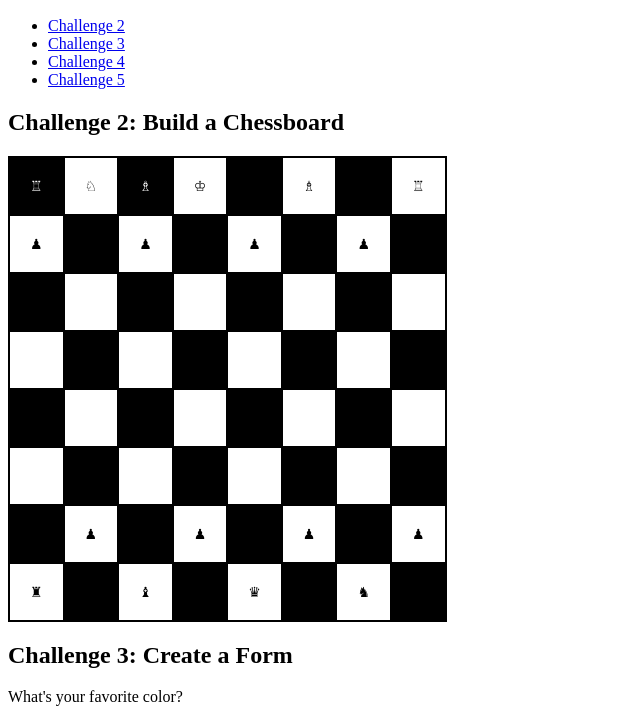
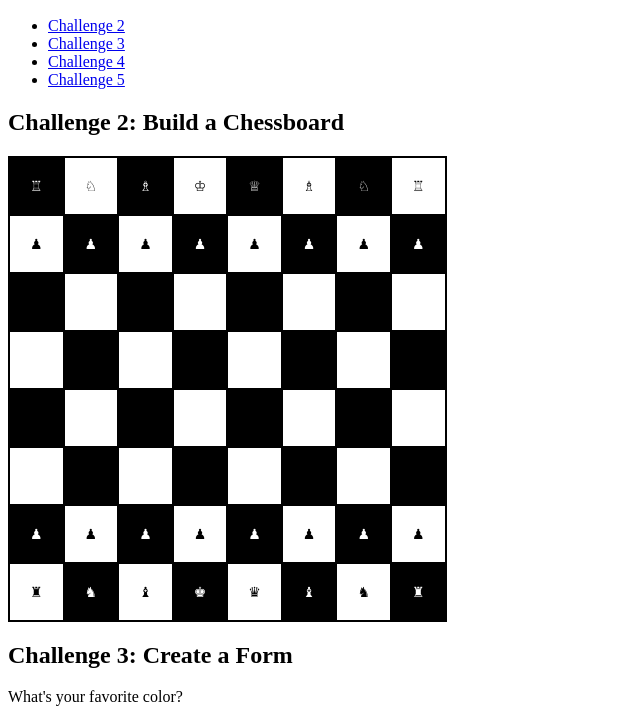
Before and after one commit to aidancjones/aidancjones.github.io, a plain HTML site: page assignment4.html in a window 1280 px wide. Shown: the part 95-803 px from the top of the page, without its empty margins (0-640 px from the left). Drawn offline with Linux system fonts and the light colour scheme.

Commit message:
Update assignment4.html

```diff
--- a/assignment4.html
+++ b/assignment4.html
@@ -84,11 +84,11 @@
       </th>
       <th class="tg-0lax">&#9812;
       </th>
-      <th class="tg-8m24"><a style="color:white"></a>&#9813;
+      <th class="tg-8m24"><a style="color:white">&#9813;</a>
       </th>
       <th class="tg-0lax">&#9815;
       </th>
-      <th class="tg-8m24"><a style="color:white"></a>&#9816;
+      <th class="tg-8m24"><a style="color:white">&#9816;</a>
       </th>
       <th class="tg-0lax">&#9814;
       </th>
@@ -97,19 +97,19 @@
     <tr>
       <td class="tg-0lax">&#9823;
       </td>
-      <td class="tg-8m24"><a style="color:white"></a>&#9823;
+      <td class="tg-8m24"><a style="color:white">&#9823;</a>
       </td>
       <td class="tg-0lax">&#9823;
       </td>
-      <td class="tg-8m24"><a style="color:white"></a>&#9823;
+      <td class="tg-8m24"><a style="color:white">&#9823;</a>
       </td>
       <td class="tg-0lax">&#9823;
       </td>
-      <td class="tg-8m24"><a style="color:white"></a>&#9823;
+      <td class="tg-8m24"><a style="color:white">&#9823;</a>
       </td>
       <td class="tg-0lax">&#9823;
       </td>
-      <td class="tg-8m24"><a style="color:white"></a>&#9823;
+      <td class="tg-8m24"><a style="color:white">&#9823;</a>
       </td>
     </tr>
     <tr>
@@ -153,21 +153,21 @@
       <td class="tg-8m24"></td>
     </tr>
     <tr>
-      <td class="tg-8m24"><a style="color:white"></a>&#9823;
+      <td class="tg-8m24"><a style="color:white">&#9823;</a>
       </td>
       <td class="tg-0lax">&#9823;
       </td>
-      <td class="tg-8m24"><a style="color:white"></a>&#9823;
+      <td class="tg-8m24"><a style="color:white">&#9823;</a>
       </td>
       <td class="tg-0lax">&#9823;
       </td>
       <td class="tg-8m24">
-        <a style="color:white"></a>&#9823;
+        <a style="color:white">&#9823;</a>
       </td>
       <td class="tg-0lax">&#9823;
       </td>
       <td class="tg-8m24">
-        <a style="color:white"></a>&#9823;
+        <a style="color:white">&#9823;</a>
       </td>
       <td class="tg-0lax">&#9823;
       </td>
@@ -176,22 +176,22 @@
       <td class="tg-0lax">&#9820;
       </td>
       <td class="tg-8m24">
-        <a style="color:white"></a>&#9822;
+        <a style="color:white">&#9822;</a>
       </td>
       <td class="tg-0lax">&#9821;
       </td>
       <td class="tg-8m24">
-        <a style="color:white"></a>&#9818;
+        <a style="color:white">&#9818;</a>
       </td>
       <td class="tg-0lax">&#9819;
       </td>
       <td class="tg-8m24">
-        <a style="color:white"></a>&#9821;
+        <a style="color:white">&#9821;</a>
       </td>
       <td class="tg-0lax">&#9822;
       </td>
       <td class="tg-8m24">
-        <a style="color:white"></a>&#9820;
+        <a style="color:white">&#9820;</a>
       </td>
     </tr>
   </table>
```
